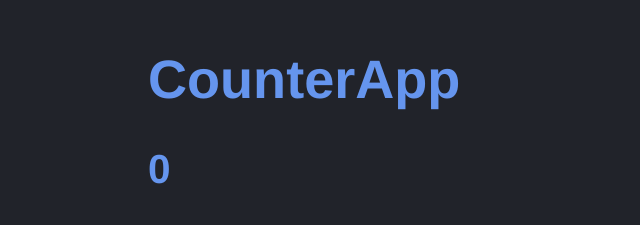
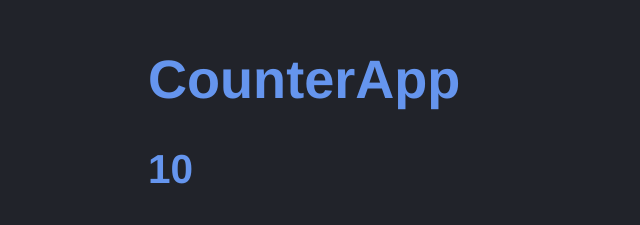
Before and after one commit to AitorMenacho/react, a React (Vite) app in the folder 03-counter-app-vite/: page / in a window 1280 px wide. Shown: the part 136-361 px from the top of the page, without its empty margins (0-640 px from the left). Built offline with nearby package versions, Linux system fonts and the light colour scheme.

Commit message:
modificando el valor que da el main

```diff
--- a/03-counter-app-vite/src/CounterApp.jsx
+++ b/03-counter-app-vite/src/CounterApp.jsx
@@ -8,11 +8,12 @@
 //Para usar algo devuelto del componente padre hay que desestructurarlo.
 export const CounterApp = ({ value }) => {
 
-    const [ counter, setCounter ] = useState( 0 )
+    const [ counter, setCounter ] = useState( value )
 
     const handleAdd = () => {
 
         setCounter( counter + 1 )
+        // setCounter( (c) => c + 1 )
 
     }
 
--- a/03-counter-app-vite/src/main.jsx
+++ b/03-counter-app-vite/src/main.jsx
@@ -9,7 +9,7 @@
 ReactDOM.createRoot( document.getElementById('root') ).render(
 
     <React.StrictMode>
-        <CounterApp value={ 12 } />
+        <CounterApp value={ 10 } />
     </React.StrictMode>
 
 )
```
